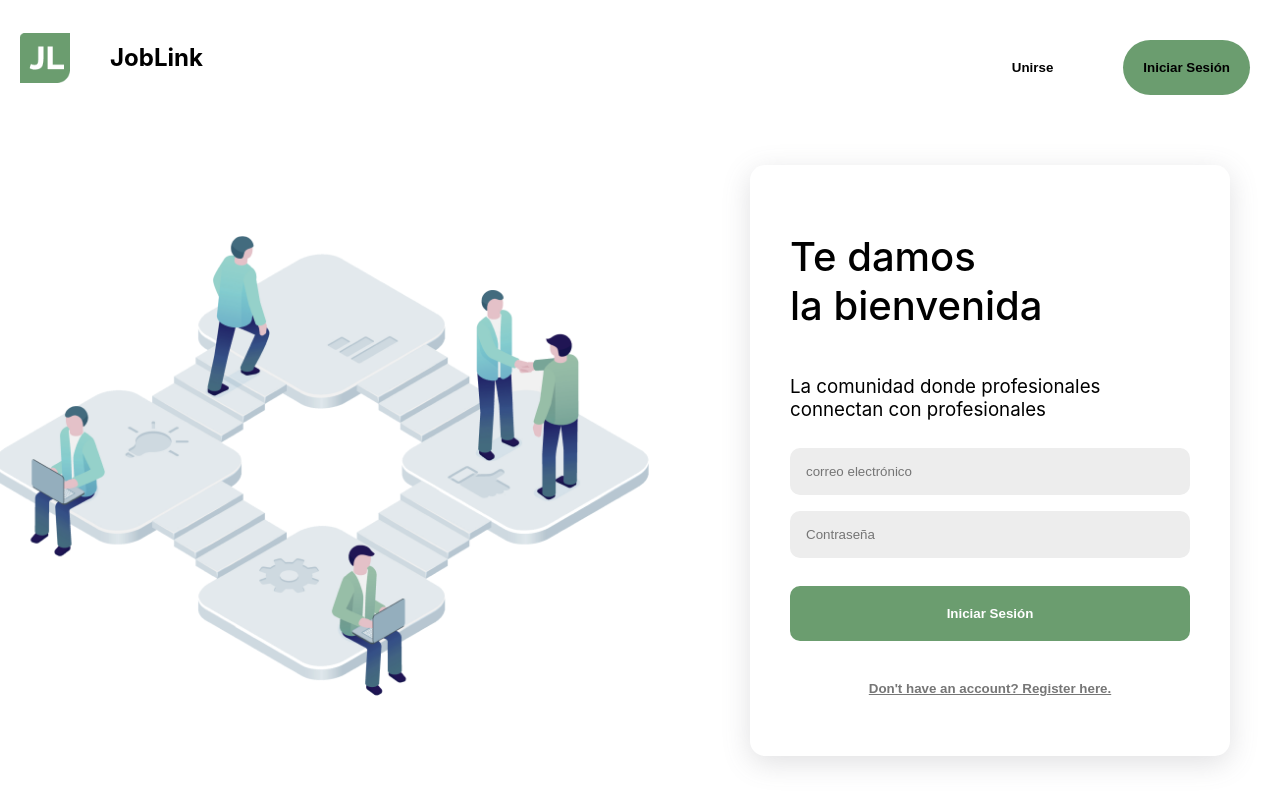
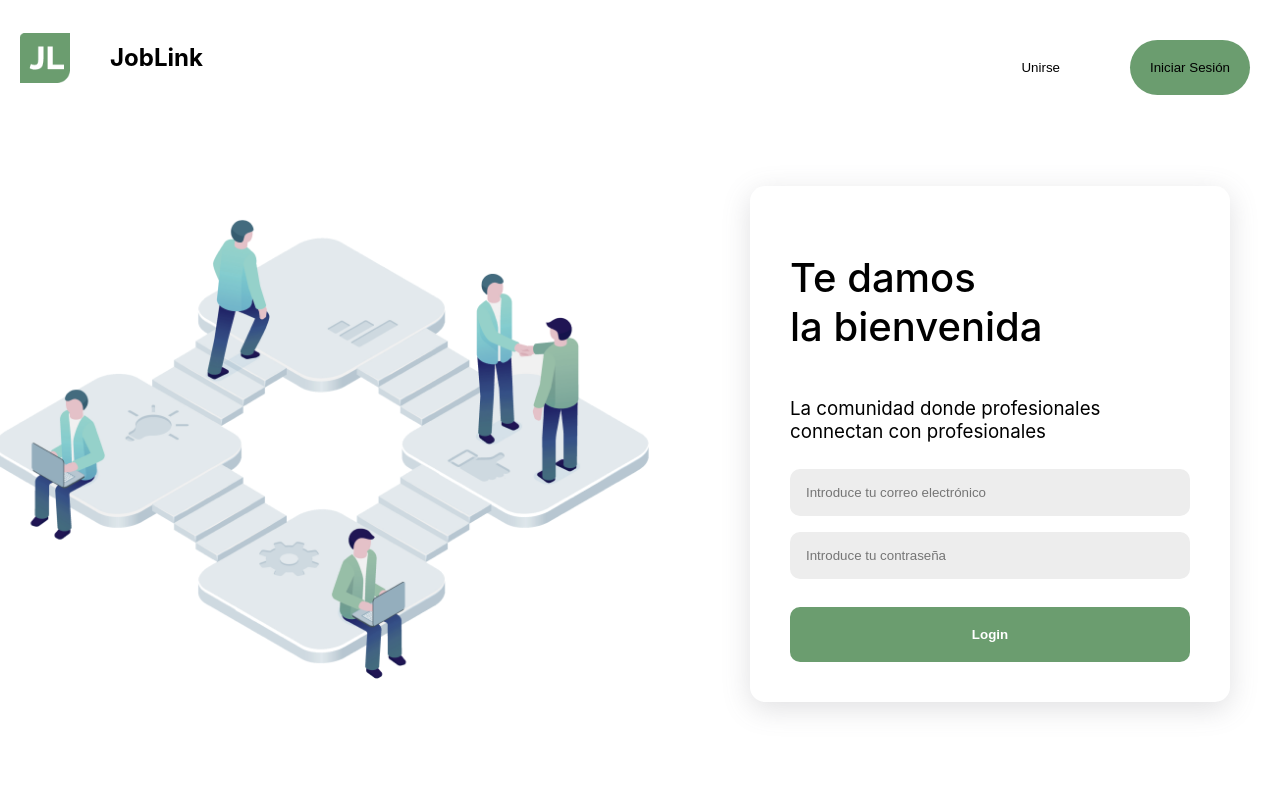
Before and after one commit to nds-fsd/linkedin, a React (Create React App) app in the folder frontend/: page / in a window 1280 px wide. Built offline with nearby package versions, Linux system fonts and the light colour scheme.

Commit message:
Componente Login FrontEnd

```diff
--- a/frontend/package.json
+++ b/frontend/package.json
@@ -8,6 +8,7 @@
     "@testing-library/user-event": "^13.5.0",
     "react": "^18.2.0",
     "react-dom": "^18.2.0",
+    "react-hook-form": "^7.42.1",
     "react-router-dom": "^6.5.0",
     "react-scripts": "5.0.1",
     "web-vitals": "^2.1.4"
@@ -22,7 +23,10 @@
     "extends": [
       "react-app",
       "react-app/jest"
-    ]
+    ],
+    "rules": {
+      "no-dupe-keys": 0
+    }
   },
   "browserslist": {
     "production": [
--- a/frontend/src/App.js
+++ b/frontend/src/App.js
@@ -14,6 +14,7 @@ function App() {
   return (
     <div>
        <div className="main-router">
+
         <Routes>
           <Route path="/" element={<LoginPage></LoginPage>} />
           <Route path="/home" element={<HomePage></HomePage>} />
@@ -22,6 +23,7 @@ function App() {
           <Route path="/panel" element={<PanelEdit></PanelEdit>}/>
           <Route path="*" element={<ErrorPage></ErrorPage>} />
         </Routes>
+
       </div>
     </div>
   );
--- a/frontend/src/components/Login.js
+++ b/frontend/src/components/Login.js
@@ -1,21 +1,46 @@
-import React, {useState} from 'react';
-import  "./logina.css";
+import React from 'react';
+import { useForm } from "react-hook-form";
+import "./logina.css";
 import Logo from "./logo"
+import { useNavigate } from "react-router-dom";
+import { setUserSession } from "../utils/localStorage.utils"
 
 
 
-const Login = (props) => {
-    const [email, setEmail] = useState('');
-    const [pass, setPass] = useState('');
+const Login = () => {
+    // const [email, setEmail] = useState('');
+    // const [password, setPass] = useState('');
+    const navigate = useNavigate()
 
-    const handleSubmit = (e) => {
-        e.preventDefault();
-        console.log(email);}
+    const { register, handleSubmit, formState: { errors } } = useForm();
+
+    const onSubmit = (data) => {
+        console.log(data)
+        // setLoading(loading) // email y password
+        fetch("http://localhost:3001/user/login", {
+            method: 'POST',
+            headers: {
+                "Accept": "application/json",
+                "Content-type": "application/json",
+            },
+            body: JSON.stringify(data)
+        })
+            .then(res => res.json())
+
+
+            .then(data => {
+                console.log(data)
+                setUserSession(data)
+                navigate("/home")
+            })
+    };
+
+
     return (
         <>
             <nav className='navbar'>
                 <div className='navbar_logo'>
-        <Logo/>
+                    <Logo />
                     <h2>JobLink</h2>
 
                 </div>
@@ -27,19 +52,19 @@ const Login = (props) => {
             <div className='big_container'>
 
                 <div className='logoIntro'>
-        <img src="./img/isometric-home 1.png" alt='imagen'/>
+                    <img src="./img/isometric-home 1.png" alt='imagen' />
                 </div>
 
                 <div className="auth_form_container">
 
-            <form className="login_form" onSubmit={handleSubmit}>
-
+                    <form className="login_form" onSubmit={handleSubmit(onSubmit)}>
                         <h1>Te damos <br></br>la bienvenida</h1>
                         <h3>La comunidad donde profesionales <br></br>connectan con profesionales</h3>
-                <input value={email} onChange={(e) => setEmail(e.target.value)}type="email" placeholder="correo electrónico" id="email" name="email" />
-                <input value={pass} onChange={(e) => setPass(e.target.value)} type="password" placeholder="Contraseña" id="password" name="password" />
-                <button type="submit">Iniciar Sesión</button>
-                <button className="link-btn" onClick={() => props.onFormSwitch('register')}>Don't have an account? Register here.</button>
+                        <input {...register("email", { required: true })} placeholder="Introduce tu correo electrónico" />
+                        {errors.email && <span>error</span>}
+                        <input {...register("password", { required: true })} placeholder="Introduce tu contraseña" />
+                        {errors.password && <span>error</span>}
+                        <button className="submit-button" type="submit">Login</button>
                     </form>
 
                 </div>
--- a/frontend/src/components/Register.js
+++ b/frontend/src/components/Register.js
@@ -2,6 +2,7 @@ import React, { useState } from 'react';
 import "./logina.css";
 import { apiWrapper } from "../utils/apiWrapper"
 import Logo from "./logo"
+
 
 
 const Register = (props) => {
@@ -19,33 +20,6 @@ const Register = (props) => {
         setPassword(e.target.value);
     };
 
-
-    // const handleSubmit = () => {
-    //     const payload = {
-    //         username: username,
-    //         password: password,
-    //         email: email,
-
-    //     }
-
-    //     return fetch('http://localhost:3001/user', {
-    //         method: 'POST',
-    //         headers: {
-    //             'Accept': 'application/json',
-    //             'Content-Type': 'application/json'
-    //         },
-    //         body: JSON.stringify(payload)
-
-    //     })
-    //         .then(response => console.log(response));
-    //     // .then(response => response.json());
-
-
-    // }
-
-    // const handleSubmit = (e) => {
-    //     e.preventDefault();
-    //     console.log(email);}
 
     return (
 
@@ -97,7 +71,7 @@ const Register = (props) => {
                         name="password"
                     />
 
-                    <button type="submit" onClick={()=>{
+                    <button className="submit-button" type="submit" onClick={()=>{
                         apiWrapper(
                         "user/register",
                         "POST",
@@ -106,17 +80,22 @@ const Register = (props) => {
                             email:email,
                             password:password
 
-                        })
+                        }
+                        )
+                        .then((payload)=>{
+                            console.log(payload)
+                        });
+
 
                     }
 
                         }>Registrarme</button>
-                    <button
+                    {/* <button
                         className="link-btn"
                         onClick={() => props
                         .onFormSwitch('login')}
                     >Already have an account? Login here.
-                    </button>
+                    </button> */}
 
                 </div>
 
--- a/frontend/src/components/logina.css
+++ b/frontend/src/components/logina.css
@@ -38,16 +38,8 @@ input {
   background-color: #ededed;
 }
 
-button {
-  margin-top: 20px;
-  border: none;
-  background-color: #6B9D6F;
-  padding: 20px;
-  border-radius: 10px;
-  cursor: pointer;
-  font-weight: bold;
-  color: white;
-}
+
+
 
 .link-btn {
   background: none;
@@ -139,6 +131,19 @@ button {
   color: black;
 
 }
+.navbtn:hover {
+  margin-top: 20px;
+  border: none;
+  background-color: #B0E2B8;
+  padding: 20px;
+  border-radius: 70px;
+  cursor: pointer;
+  margin-left: 50px;
+  margin-right: 10px;
+  color: black;
+  transition: 0.2s;
+
+}
 
 a {
   text-decoration: none;
@@ -167,3 +172,28 @@ a {
 .auth-form-container>h2 {
   text-align: center;
 }
+
+
+.submit-button{
+  margin-top: 20px;
+  border: none;
+  background-color: #6B9D6F;
+  padding: 20px;
+  border-radius: 10px;
+  cursor: pointer;
+  font-weight: bold;
+  color: white;
+
+}
+
+.submit-button:hover {
+  margin-top: 20px;
+  border: none;
+  background-color: #B0E2B8;
+  padding: 20px;
+  border-radius: 10px;
+  cursor: pointer;
+  font-weight: bold;
+  color: rgb(0, 0, 0);
+  transition: 0.2s;
+}
--- /dev/null
+++ b/frontend/src/utils/localStorage.utils.js
@@ -0,0 +1,38 @@
+export const getStorageObject = (key) => {
+    const item = localStorage.getItem(key);
+    if (item !== null) {
+      return JSON.parse(item);
+    }
+    return null;
+  };
+
+  export const setStorageObject = (key, object) => {
+    localStorage.setItem(key, JSON.stringify(object));
+  };
+
+  export const deleteStorageObject = (key) => {
+    localStorage.removeItem(key);
+  };
+
+  export const getUserToken = () => {
+    const session = getStorageObject('user-session');
+    if (session) {
+      return session.token;
+    }
+    return null;
+  };
+  export const getUserSession = () => {
+    const session = getStorageObject('user-session');
+    if (session) {
+      return session.user;
+    }
+    return null;
+  };
+
+  export const setUserSession = (sessionData) => {
+    setStorageObject('user-session', sessionData);
+  };
+
+  export const removeSession = () => {
+    deleteStorageObject('user-session');
+  };
```
Also changed, not shown: 1 other file (tests, documents, lock files or other folders). Lines whose indentation alone changed are shown as unchanged.
